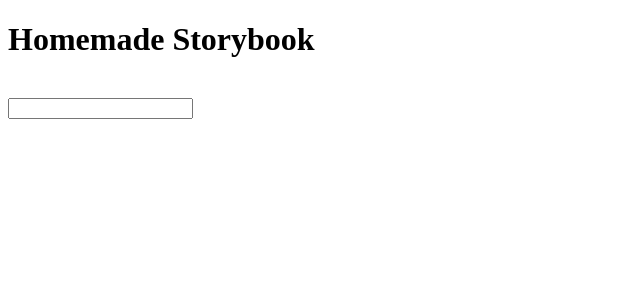
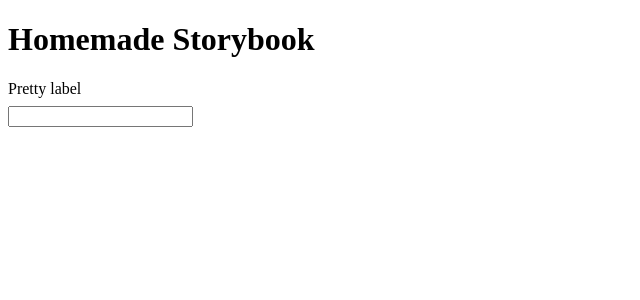
Before and after one commit to Antekirta/fundamen, a Nuxt app: page /storybook in a window 1280 px wide. Shown: the top 300 px of the page, without its empty margins (0-640 px from the left). Built offline with nearby package versions, Linux system fonts and the light colour scheme.

Commit message:
FUN-1 FE / components / Create TheInput component

```diff
--- a/components/TheInput.vue
+++ b/components/TheInput.vue
@@ -1,10 +1,11 @@
 <template>
   <div class="the-input">
+    <label>
+      <span class="the-input__label-text">Pretty label</span>
+      <input type="text" v-model="value">
+    </label>
+
     {{ value }}
-
-    <br>
-
-    <input type="text" v-model="value">
   </div>
 </template>
 
@@ -17,3 +18,10 @@ export default {
   }
 }
 </script>
+
+<style>
+.the-input__label-text {
+  display: block;
+  margin-bottom: 8px;
+}
+</style>
```
